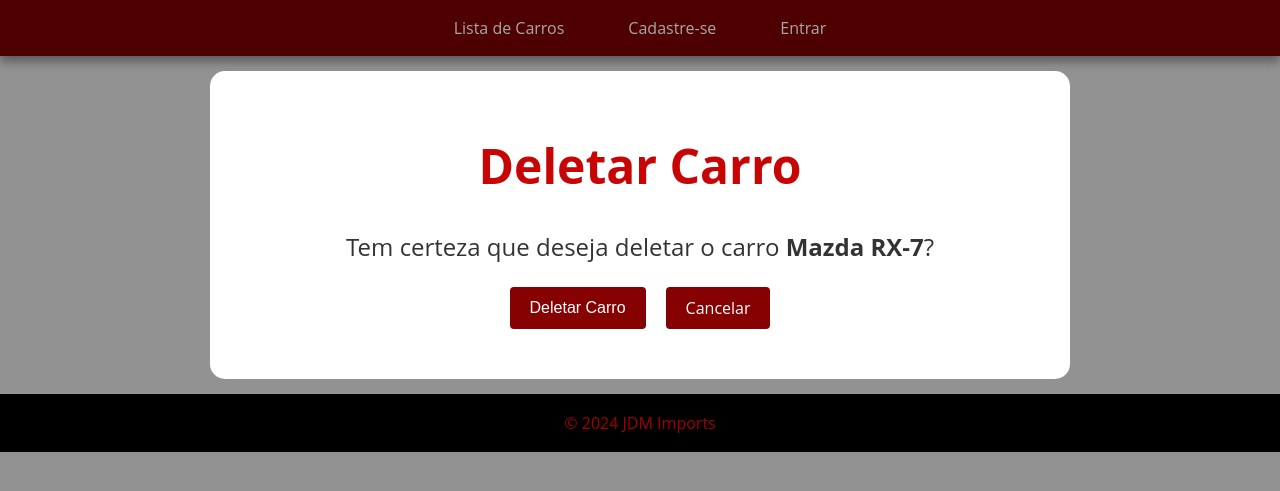
After one commit to viniciusaze/project-cars, a Django app: page /car/2/delete in a window 1280 px wide. The commit adds this page. Shown: the top 491 px of the page. Run offline with Django 5.2, Linux system fonts and the light colour scheme; data comes from the database, SQL or seed files in the repository.

Commit message:
Adicionada view delete car

```diff
--- a/cars/app/templates/base.html
+++ b/cars/app/templates/base.html
@@ -59,6 +59,7 @@
 
     nav ul li a:hover {
         background-color: #250101;
+        color: #a10000;
         border-radius: 25px;
         box-shadow: 0px 0px 10px rgba(0, 0, 0, 0.295);
     }
--- a/cars/app/urls.py
+++ b/cars/app/urls.py
@@ -18,7 +18,7 @@ from django.contrib import admin
 from django.urls import path
 from django.conf import settings
 from django.conf.urls.static import static
-from cars.views import NewCarCreateView, CarsListView, CarDetailView, CarUpdateView
+from cars.views import NewCarCreateView, CarsListView, CarDetailView, CarUpdateView, CarDeleteView
 from accounts.views import register_view, login_view, logout_view
 
 
@@ -30,5 +30,6 @@ urlpatterns = [
     path('login/', login_view, name='login'),
     path('logout/', logout_view, name='logout'),
     path('car/<int:pk>/', CarDetailView.as_view(), name='car_detail'),
-    path('car/<int:pk>/update', CarUpdateView.as_view(), name='car_update')
+    path('car/<int:pk>/update', CarUpdateView.as_view(), name='car_update'),
+    path('car/<int:pk>/delete', CarDeleteView.as_view(), name='car_delete')
 ] + static(settings.MEDIA_URL, document_root=settings.MEDIA_ROOT) # Linha adicionada para midias
--- /dev/null
+++ b/cars/cars/templates/car_delete.html
@@ -0,0 +1,87 @@
+{% extends "base.html" %}
+
+{% block content %}
+  <style>
+    .card {
+      margin: auto;
+      text-align: center;
+      background-color: #fff;
+      padding: 30px;
+      max-width: 800px;
+      margin-top: 15px;
+      margin-bottom: 15px;
+      border-radius: 15px;
+    }
+
+    .card-title{
+      color: #c70505;
+      font-size: 2em;
+    }
+
+    h1.card-title {
+      font-size: 3em;
+    }
+
+    .card-body > p {
+      font-size: 1.5em;
+    }
+
+    .buttons-container {
+      display: flex;
+      justify-content: center;
+      margin-top: 20px;
+      margin-bottom: 20px;
+    }
+
+    .btn {
+      display: inline-block;
+      background-color: #860101;
+      color: #fff;
+      border: none;
+      padding: 10px 20px;
+      font-size: 16px;
+      border-radius: 4px;
+      cursor: pointer;
+      transition: background-color 0.3s ease-in-out;
+      margin: 0 10px;
+    }
+
+    .btn:hover {
+      background-color: #d9534f;
+    }
+
+    .btn-danger {
+      background-color: #860101;
+      text-decoration: none !important;
+    }
+
+    .btn-danger:hover {
+      background-color: #d9534f;
+    }
+
+    .error-message {
+      color: #d9534f;
+      font-size: 14px;
+      margin-top: 5px;
+    }
+
+    a {
+      text-decoration: none !important;
+    }
+  </style>
+  <div class="card">
+    <div class="card-header">
+      <h1 class="card-title">Deletar Carro</h1>
+    </div>
+    <div class="card-body">
+      <p>Tem certeza que deseja deletar o carro <strong>{{ object.brand }} {{ object.model }}</strong>?</p>
+      <form method="post">
+        {% csrf_token %}
+        <div class="buttons-container">
+          <button type="submit" class="btn btn-danger">Deletar Carro</button>
+          <a href="{% url 'car_update' pk=object.pk %}" class="btn btn-secondary">Cancelar</a>
+        </div>
+      </form>
+    </div>
+  </div>
+{% endblock %}
--- a/cars/cars/templates/car_detail.html
+++ b/cars/cars/templates/car_detail.html
@@ -90,7 +90,8 @@
         <p><strong>Valor:</strong>R$ {{ object.value}}</p>
     </div>
     <div class="buttons-container">
-        <a href="{% url 'car_update' pk=object.pk %}" class="btn btn-primary">Editar carro</a>
+        <a href="{% url 'car_update' pk=object.pk %}" class="btn btn-primary">Editar Carro</a>
+        <a href="{% url 'car_delete' pk=object.pk %}" class="btn btn-primary">Deletar Carro</a>
     </div>
 
 {% endblock %}
--- a/cars/cars/views.py
+++ b/cars/cars/views.py
@@ -1,6 +1,6 @@
 from cars.models import Car
 from cars.forms import CarModelForm
-from django.views.generic import ListView, CreateView, DetailView, UpdateView
+from django.views.generic import ListView, CreateView, DetailView, UpdateView, DeleteView
 
 
 # Create your views here.
@@ -35,3 +35,9 @@ class CarUpdateView(UpdateView):
     form_class = CarModelForm
     template_name = 'car_update.html'
     success_url = '/cars/'
+
+
+class CarDeleteView(DeleteView):
+    model = Car
+    template_name = 'car_delete.html'
+    success_url = '/cars/'
```
Also changed, not shown: cars/media/cars/corolla.webp (added).
